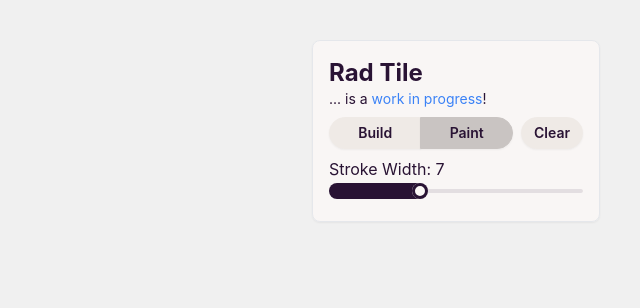
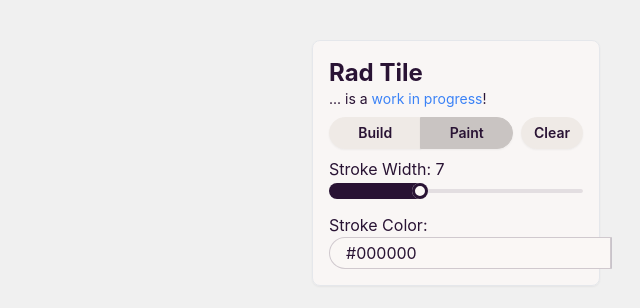
Before and after one commit to flatpickles/rad-tile, a React (Vite) app: page / in a window 1280 px wide. Both pictures are taken after a click on the button "Paint". Shown: the top 308 px of the page, without its empty margins (640-1280 px from the left). Built offline with nearby package versions, Linux system fonts and the light colour scheme.

Commit message:
Basic color picker & stroke color param

```diff
--- /dev/null
+++ b/src/components/ColorPicker.css
@@ -0,0 +1,10 @@
+.color-picker-wrapper {
+    @apply w-10 cursor-pointer join-item h-full overflow-hidden border;
+    border-color: var(--fallback-bc, oklch(var(--bc) / 0.2));
+    margin-left: 0;
+    border-left: none;
+}
+
+.color-picker {
+    scale: 3;
+}
--- /dev/null
+++ b/src/components/ColorPicker.tsx
@@ -0,0 +1,47 @@
+import React from 'react';
+import './ColorPicker.css';
+
+interface ColorPickerProps {
+    color: string;
+    setColor: (color: string) => void;
+    label?: string;
+}
+
+const ColorPicker: React.FC<ColorPickerProps> = ({
+    color,
+    setColor,
+    label,
+}) => {
+    const handleColorChange = (e: React.ChangeEvent<HTMLInputElement>) => {
+        setColor(e.target.value);
+    };
+
+    return (
+        <div className="form-control">
+            {label && (
+                <div className="flex justify-between">
+                    <p>{label}:</p>
+                </div>
+            )}
+
+            <div className="w-full join h-8">
+                <input
+                    type="text"
+                    value={color}
+                    onChange={handleColorChange}
+                    className="input input-bordered join-item h-full"
+                />
+                <div className="color-picker-wrapper">
+                    <input
+                        type="color"
+                        value={color}
+                        onChange={handleColorChange}
+                        className="color-picker"
+                    />
+                </div>
+            </div>
+        </div>
+    );
+};
+
+export default ColorPicker;
--- a/src/index.css
+++ b/src/index.css
@@ -11,3 +11,7 @@
 .btn {
     @apply no-animation;
 }
+
+.input:focus {
+    @apply outline-none ring-0;
+}
--- a/src/main/ContentsPaint.tsx
+++ b/src/main/ContentsPaint.tsx
@@ -1,4 +1,5 @@
 import React, { useEffect, useState } from 'react';
+import ColorPicker from '../components/ColorPicker';
 import SimpleSlider from '../components/SimpleSlider';
 import { TileManager } from '../tile/TileManager';
 
@@ -7,7 +8,9 @@ interface ContentsPaintProps {
 }
 
 const ContentsPaint: React.FC<ContentsPaintProps> = ({ manager }) => {
-    const [activeColor, setActiveColor] = useState<string>('#000000');
+    const [strokeColor, setStrokeColor] = useState<string>(
+        manager.style.strokeColor,
+    );
     const [strokeWidth, setStrokeWidth] = useState(manager.style.strokeWidth);
 
     useEffect(() => {
@@ -15,27 +18,12 @@ const ContentsPaint: React.FC<ContentsPaintProps> = ({ manager }) => {
     }, [strokeWidth, manager.style]);
 
     const handleColorChange = (color: string) => {
-        setActiveColor(color);
-        console.log(color, manager); // todo
+        setStrokeColor(color);
+        manager.style.strokeColor = color;
     };
 
     return (
         <div className="flex flex-col gap-2">
-            <div className="flex flex-col gap-2 hidden">
-                <label
-                    htmlFor="colorPicker"
-                    className="block text-sm font-medium text-gray-700"
-                >
-                    Select Color
-                </label>
-                <input
-                    type="color"
-                    id="colorPicker"
-                    value={activeColor}
-                    onChange={(e) => handleColorChange(e.target.value)}
-                    className="mt-1 block w-full rounded-md border-gray-300 shadow-sm focus:border-indigo-300 focus:ring focus:ring-indigo-200 focus:ring-opacity-50"
-                />
-            </div>
             <SimpleSlider
                 value={strokeWidth}
                 setValue={setStrokeWidth}
@@ -44,6 +32,11 @@ const ContentsPaint: React.FC<ContentsPaintProps> = ({ manager }) => {
                 step={1}
                 label="Stroke Width"
             />
+            <ColorPicker
+                color={strokeColor}
+                setColor={handleColorChange}
+                label="Stroke Color"
+            />
         </div>
     );
 };
--- a/src/tile/TileModel.ts
+++ b/src/tile/TileModel.ts
@@ -126,8 +126,8 @@ export class TileModel {
         // todo: make more efficient (memoize rotations, avoid excessive maps etc)
         // todo: factor stuff out, including a centralized epsilon value / decimal precision
 
-        // polyclip is sensitive to floating point precision, so let's do some rounding
-        const DECIMAL_PLACES = 10;
+        // polyclip is sensitive to floating point precision, so let's do some rounding and hope
+        const DECIMAL_PLACES = 5;
         const EPSILON = 1 / 10 ** DECIMAL_PLACES; // Small value to account for floating-point precision
 
         // We'll translate everything into GeoJSON format
```
Also changed, not shown: 1 other file (tests, documents, lock files or other folders).
